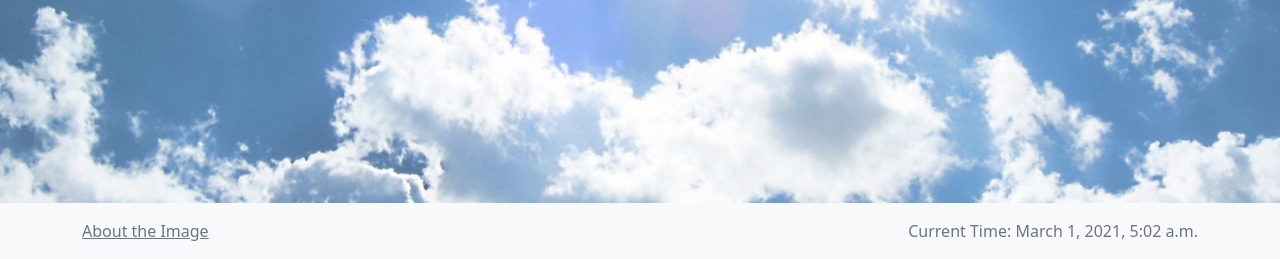
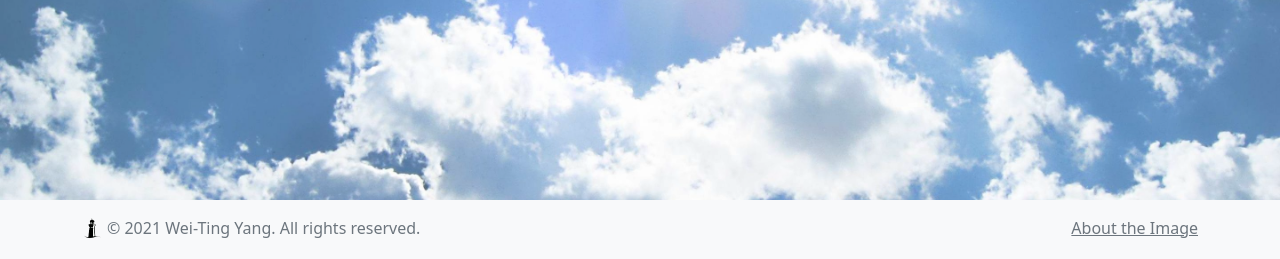
Before and after one commit to Yang-Wei-Ting/williams_website, a Django app: page /shop/products/1/ in a window 1280 px wide. Shown: the part 541-800 px from the top of the page. Run offline with Django 3.2, Linux system fonts and the light colour scheme; tables that the repository leaves empty hold one stand-in row (values such as "Sample post"); grey boxes marked "Sample" are stand-in pictures; parts of the project's set-up code (start-up, migrations or seed data) failed here and were passed over; some libraries are stand-ins or nearby versions.

Commit message:
modified footers

```diff
--- a/static/css/base.css
+++ b/static/css/base.css
@@ -7,7 +7,7 @@ body {
 }
 
 .tooltip-inner {
-	max-width: 600px;
+	max-width: 550px;
 	text-align: left;
 }
 
@@ -66,7 +66,3 @@ body {
 .footer.text-muted {
 	padding-right: 5px;
 }
-
-.float-end.time {
-	color: #6c757d;
-}
--- a/templates/footer.html
+++ b/templates/footer.html
@@ -4,10 +4,11 @@
     <img id="footer_logo" src="{% static 'images/logo.gif' %}" alt="logo">
     <span class="footer text-muted">© 2021 Wei-Ting Yang. All rights reserved.</span>
 
-    {% if current_time %}
-      <span class="float-end time">
-        Current Time: {{ current_time }}
-      </span>
+    {% if product %}
+      <a class="d-none d-md-inline float-end text-muted" data-bs-toggle="tooltip" data-bs-placement="top"
+         title="{{ product.prod_imgsrc }}">About the Image</a>
+    {% else %}
+      <span class="d-none d-lg-inline float-end text-muted">Current Time: {{ current_time }}</span>
     {% endif %}
 
   </div>
--- a/templates/shop/base.html
+++ b/templates/shop/base.html
@@ -38,7 +38,3 @@
           crossorigin="anonymous">
   </script>
 {% endblock content %}
-
-{% block footer %}
-  {% include 'footer.html' %}
-{% endblock footer %}
--- a/templates/shop/product.html
+++ b/templates/shop/product.html
@@ -55,13 +55,3 @@
     </div>
   </main>
 {% endblock content %}
-
-{% block footer %}
-  <footer class="footer mt-auto py-3 bg-light">
-    <div class="container">
-      <a class="text-muted" data-bs-toggle="tooltip" data-bs-placement="right"
-         title="{{ product.prod_imgsrc }}">About the Image</a>
-      <span class="float-end time">Current Time: {{ current_time }}</span>
-    </div>
-  </footer>
-{% endblock footer %}
```
